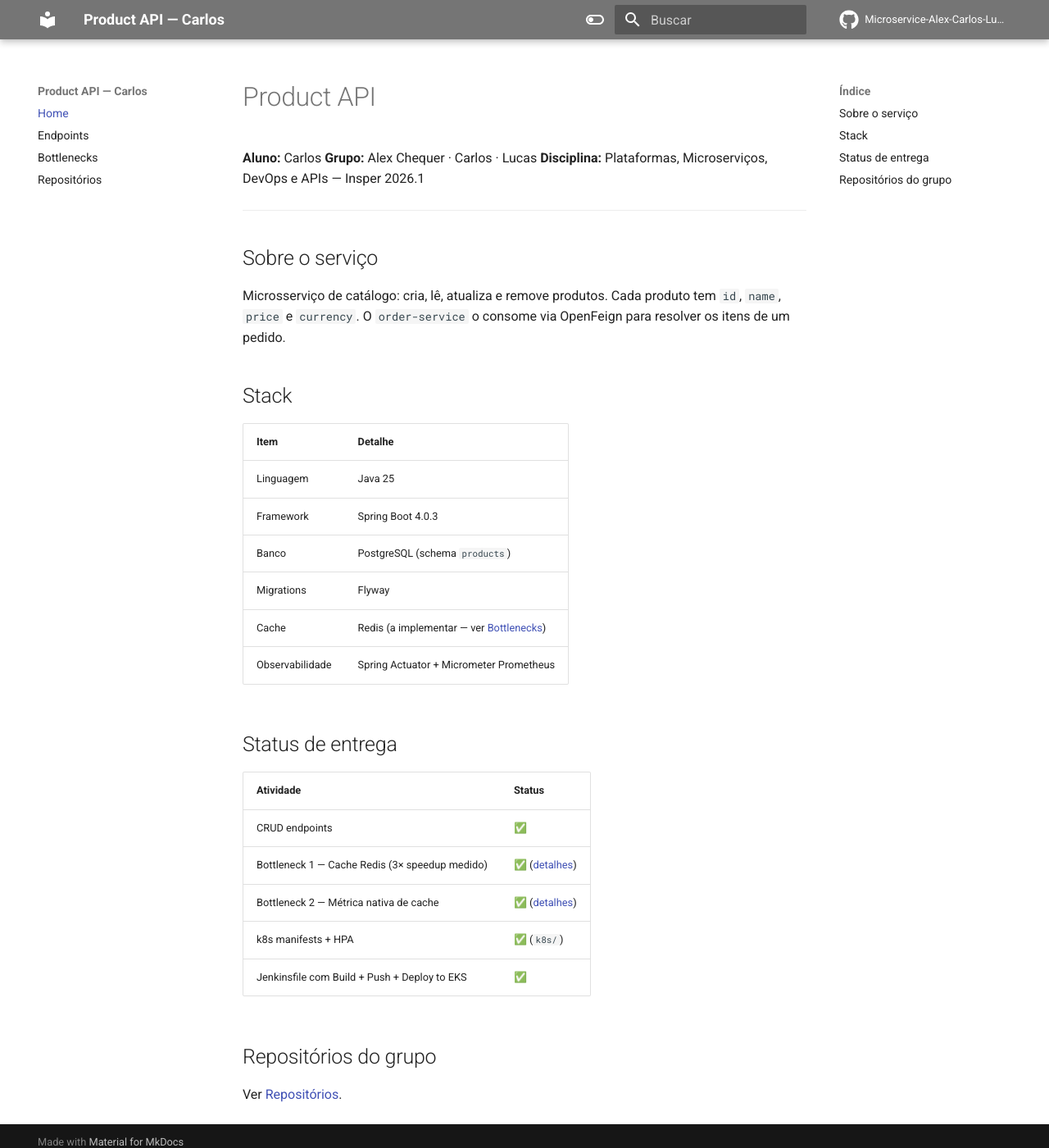
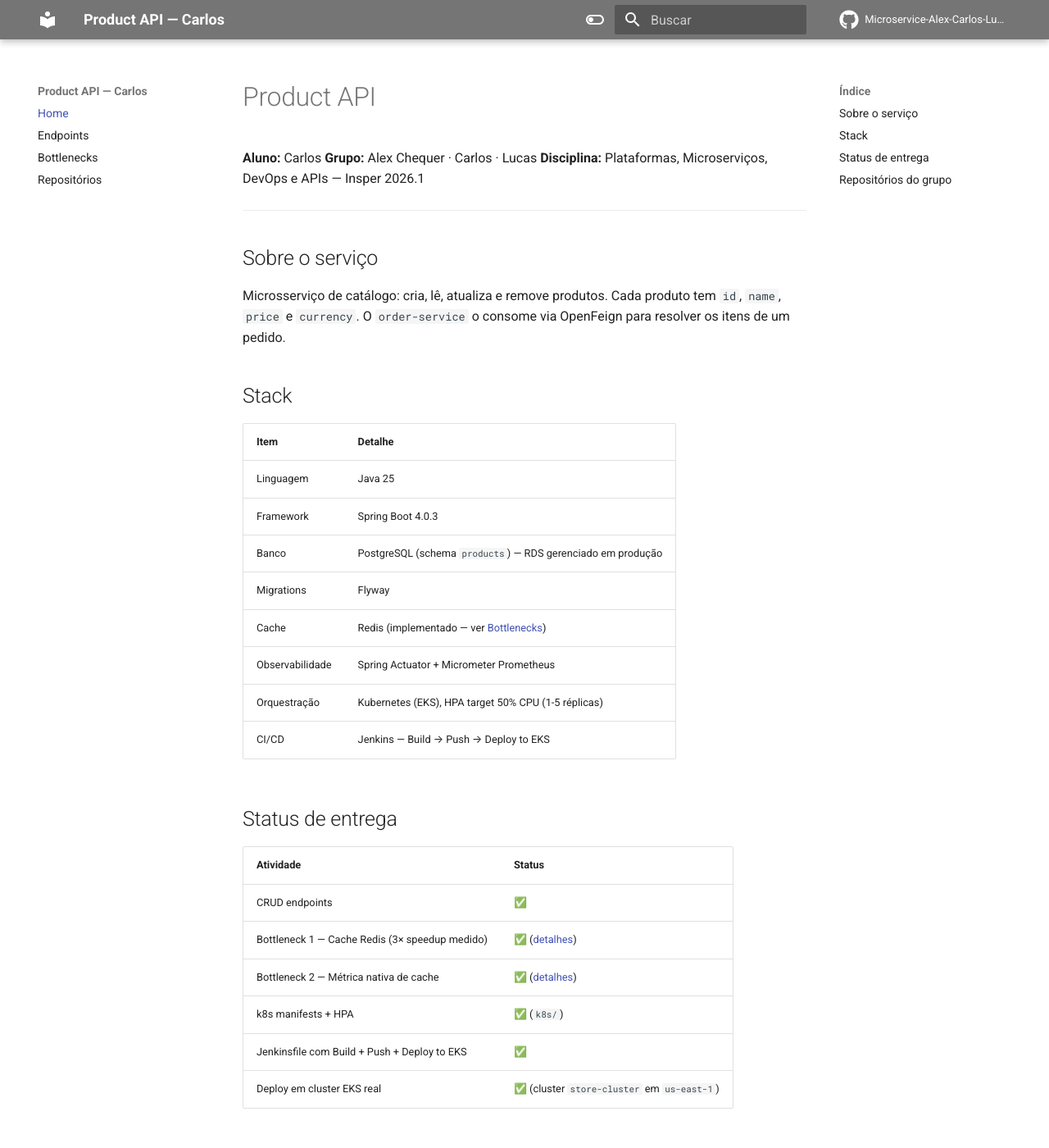
Before and after one commit to Microservice-Alex-Carlos-Lucas/product-service, an MkDocs documentation site: the page built from docs/index.md, in a window 1280 px wide and 1400 px high. Shown: the whole window at 82% size. Built offline with MkDocs 1.6.1 and Material for MkDocs 9.7.7, drawn with Linux system fonts in a browser that asks for light colours; comment, search, counter and statistics services are not loaded.

Commit message:
docs: marcar Redis cache como implementado e adicionar EKS/CI-CD ao stack
A linha 'Cache: Redis (a implementar)' estava desatualizada — o bottleneck
1 (cache @Cacheable + Redis) ja foi implementado e medido (3x speedup).
Adiciona tambem orquestracao (EKS+HPA) e CI/CD (Jenkins) na tabela de stack
e uma linha 'Deploy em cluster EKS real' no status de entrega.

```diff
--- a/docs/index.md
+++ b/docs/index.md
@@ -18,10 +18,12 @@ consome via OpenFeign para resolver os itens de um pedido.
 |---|---|
 | Linguagem | Java 25 |
 | Framework | Spring Boot 4.0.3 |
-| Banco | PostgreSQL (schema `products`) |
+| Banco | PostgreSQL (schema `products`) — RDS gerenciado em produção |
 | Migrations | Flyway |
-| Cache | Redis (a implementar — ver [Bottlenecks](bottlenecks.md)) |
+| Cache | Redis (implementado — ver [Bottlenecks](bottlenecks.md)) |
 | Observabilidade | Spring Actuator + Micrometer Prometheus |
+| Orquestração | Kubernetes (EKS), HPA target 50% CPU (1-5 réplicas) |
+| CI/CD | Jenkins — Build → Push → Deploy to EKS |
 
 ## Status de entrega
 
@@ -32,6 +34,7 @@ consome via OpenFeign para resolver os itens de um pedido.
 | Bottleneck 2 — Métrica nativa de cache | ✅ ([detalhes](bottlenecks.md)) |
 | k8s manifests + HPA | ✅ (`k8s/`) |
 | Jenkinsfile com Build + Push + Deploy to EKS | ✅ |
+| Deploy em cluster EKS real | ✅ (cluster `store-cluster` em `us-east-1`) |
 
 ## Repositórios do grupo
 
```
